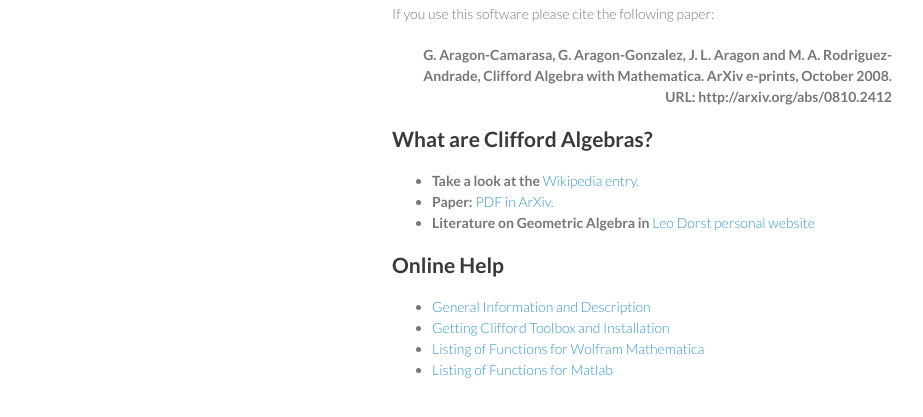
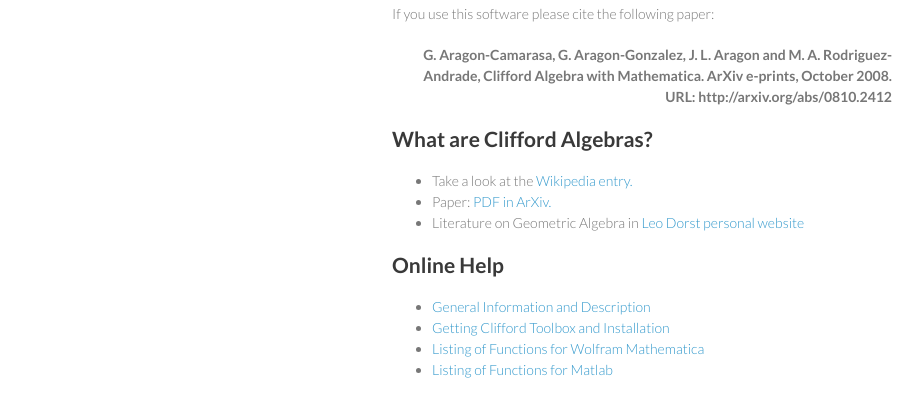
Before and after one commit to gerac83/clifford_toolbox, a plain HTML site: page index.html in a window 1280 px wide. Shown: the part 997-1414 px from the top of the page, without its empty margins (178-1101 px from the left). Drawn offline with Linux system fonts and the light colour scheme.

Commit message:
Update index.html

```diff
--- a/index.html
+++ b/index.html
@@ -42,7 +42,7 @@
 <p>Clifford Toolbox is a collection of functions for doing general calculations with Clifford Algebra (i.e. Geometric Algebra) of <img src="https://raw.githubusercontent.com/wiki/gerac83/clifford_toolbox/Intro_images/UserGuide_6.png" alt="fig6">, using <em>Mathematica 9.0</em> or higher and <em>Matlab R2013a</em> or higher. All results are given in terms of the orthonormal basis vectors <img src="https://raw.githubusercontent.com/wiki/gerac83/clifford_toolbox/Intro_images/UserGuide_7.png" alt="fig7">.</p>
 
 <p>If you use this software please cite the following paper:</p>
-<p align="right"><b>G. Aragon-Camarasa, G. Aragon-Gonzalez, J. L. Aragon and M. A. Rodriguez-Andrade, Clifford Algebra with Mathematica. ArXiv e-prints, October 2008. URL: http://arxiv.org/abs/0810.2412</p>
+<p align="right"><b>G. Aragon-Camarasa, G. Aragon-Gonzalez, J. L. Aragon and M. A. Rodriguez-Andrade, Clifford Algebra with Mathematica. ArXiv e-prints, October 2008. URL: http://arxiv.org/abs/0810.2412</b></p>
 
 <h2>
 <a id="what-are-clifford-algebras" class="anchor" href="#what-are-clifford-algebras" aria-hidden="true"><span class="octicon octicon-link"></span></a>What are Clifford Algebras?</h2>
```
